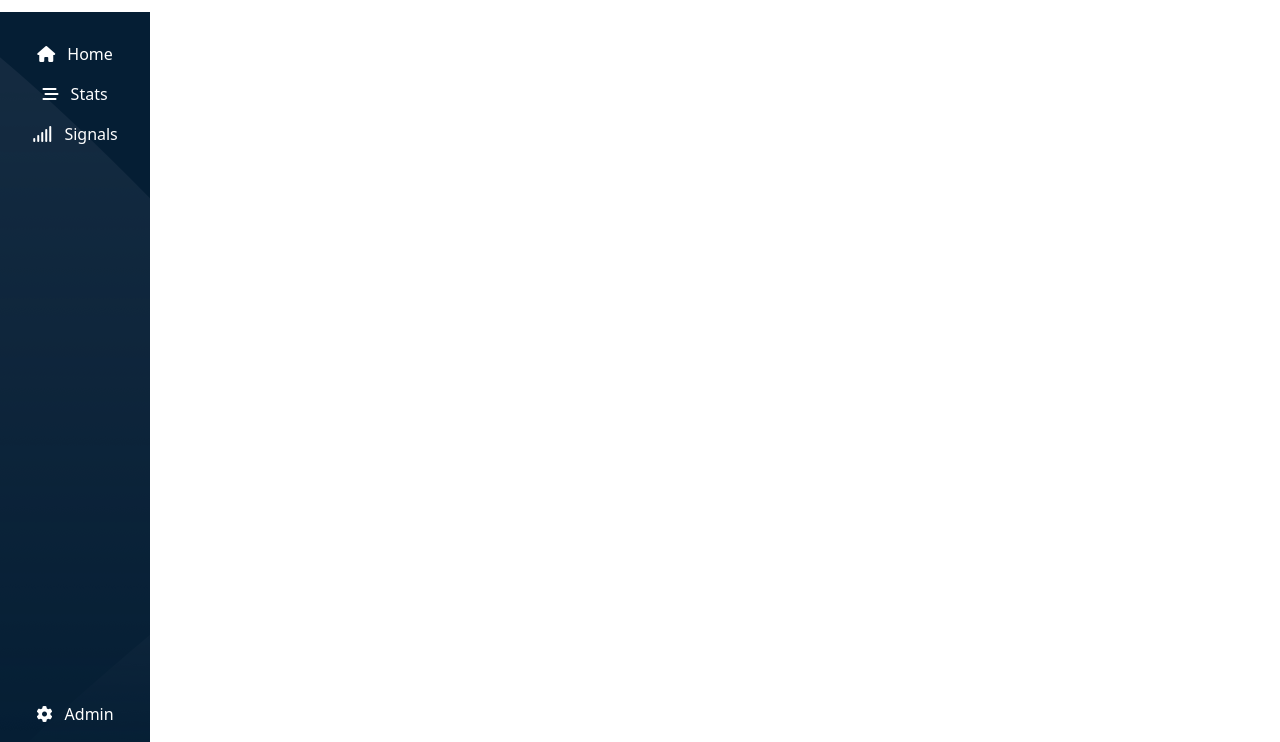
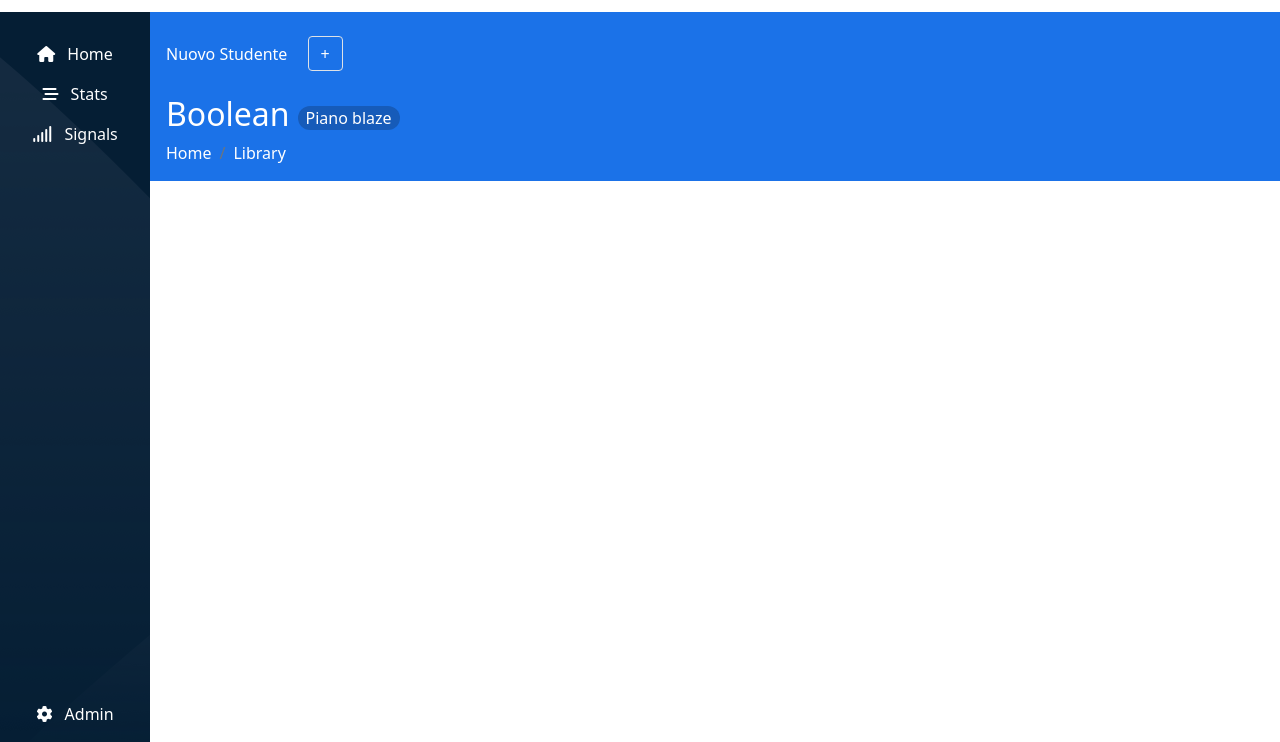
Before and after one commit to davidedev04/html-css-bootstrap-dashboard, a plain HTML site: page index.html in a window 1280 px wide. Shown: the part 58-800 px from the top of the page. Drawn offline with nearby package versions, Linux system fonts and the light colour scheme.

Commit message:
inizio contenuto centrale

```diff
--- a/css/style.css
+++ b/css/style.css
@@ -18,7 +18,7 @@ header {
 }
 
 .width_logo_small {
-    max-width: 80px;
+    max-width: 65px;
 }
 
 .width_svg {
@@ -54,6 +54,7 @@ main {
 .sfondo_left {
     padding-top: 100px;
     height: 100%;
+    position: fixed;
     background-image: url(../img/sidebar-bg.png);
     background-color: #051e34;
 }
@@ -65,3 +66,35 @@ main {
 .color_white {
     color: #fff;
 }
+
+/* stili contenuto cenrtale */
+
+.content_middle {
+    height: 100%;
+    width: 100%;
+    overflow-y: scroll;
+    padding-top: 70px;
+    padding-left: 70px;
+}
+
+.nav_top {
+    width: 100%;
+    background-color: #1b72e8;
+}
+
+.button_plus{
+    width: 35px;
+    height: 35px;
+}
+
+
+
+
+
+
+
+@media all and (min-width: 992px) {
+    .padding_desktop {
+        padding-left: 150px;
+    }
+}
--- a/index.html
+++ b/index.html
@@ -39,6 +39,9 @@
     </header>
 
     <main>
+
+        <!-- nav left -->
+
         <section
             class="nav_left_1 sfondo_left d-flex d-lg-none color_white flex-column align-items-center justify-content-between">
             <div class="d-flex flex-column">
@@ -71,6 +74,38 @@
                 <span>Admin</span>
             </div>
         </section>
+
+        <!-- sezione centrale -->
+
+        <section class="content_middle padding_desktop">
+            <div class="nav_top">
+                <div class="ps-3 pt-4">
+                    <div class="new_student mb-4">
+                        <span class="color_white">Nuovo Studente</span>
+                        <button type="button"
+                            class="bg-transparent border rounded button_plus color_white ms-3">+</button>
+                    </div>
+                    <div>
+                        <div class="d-flex align-items-center">
+                            <h2 class="color_white">Boolean</h2>
+                            <div class="rounded-pill ms-2" style="background-color: rgba(0, 0, 0, 0.205);">
+                                <span class="color_white p-2">
+                                    Piano blaze
+                                </span>
+                            </div>
+                        </div>
+                        <div class="breadcrumb">
+                            <nav aria-label="breadcrumb">
+                                <ol class="breadcrumb color_white">
+                                  <li class="breadcrumb-item">Home</li>
+                                  <li class="breadcrumb-item" aria-current="page">Library</li>
+                                </ol>
+                              </nav>
+                        </div>
+                    </div>
+                </div>
+            </div>
+        </section>
     </main>
 
 </body>
```
